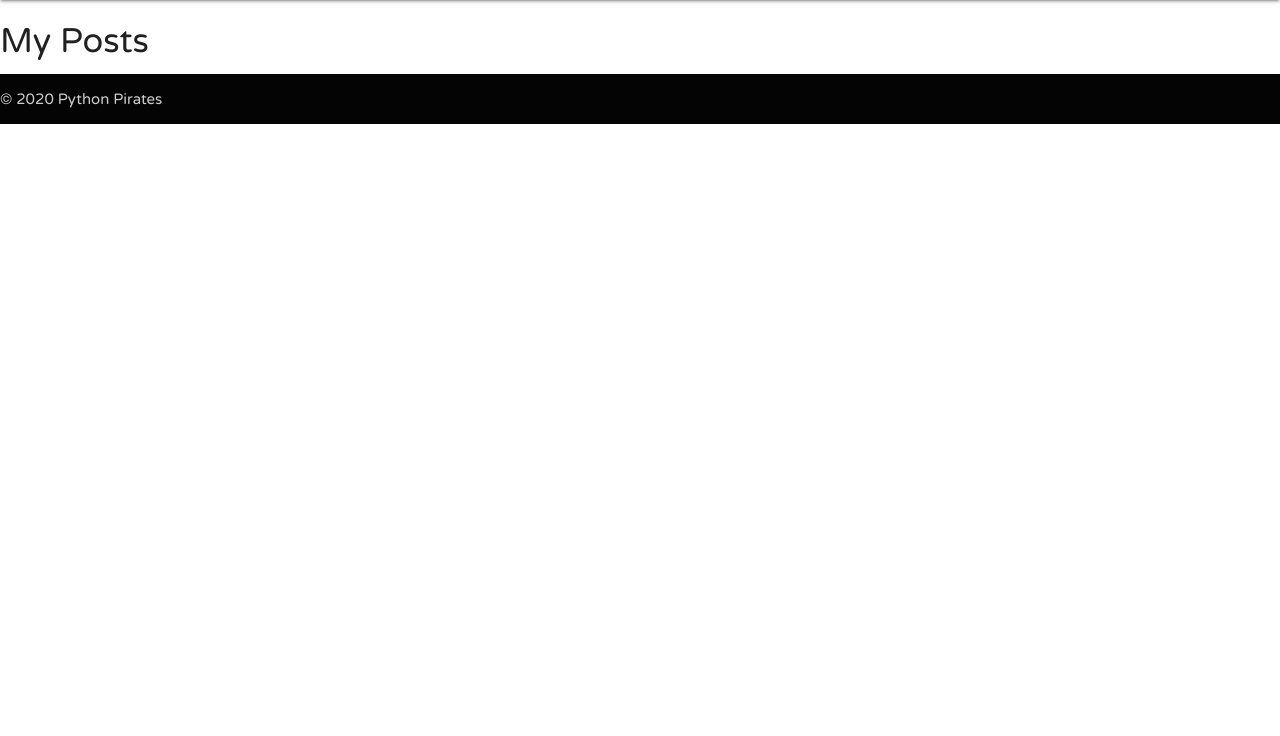
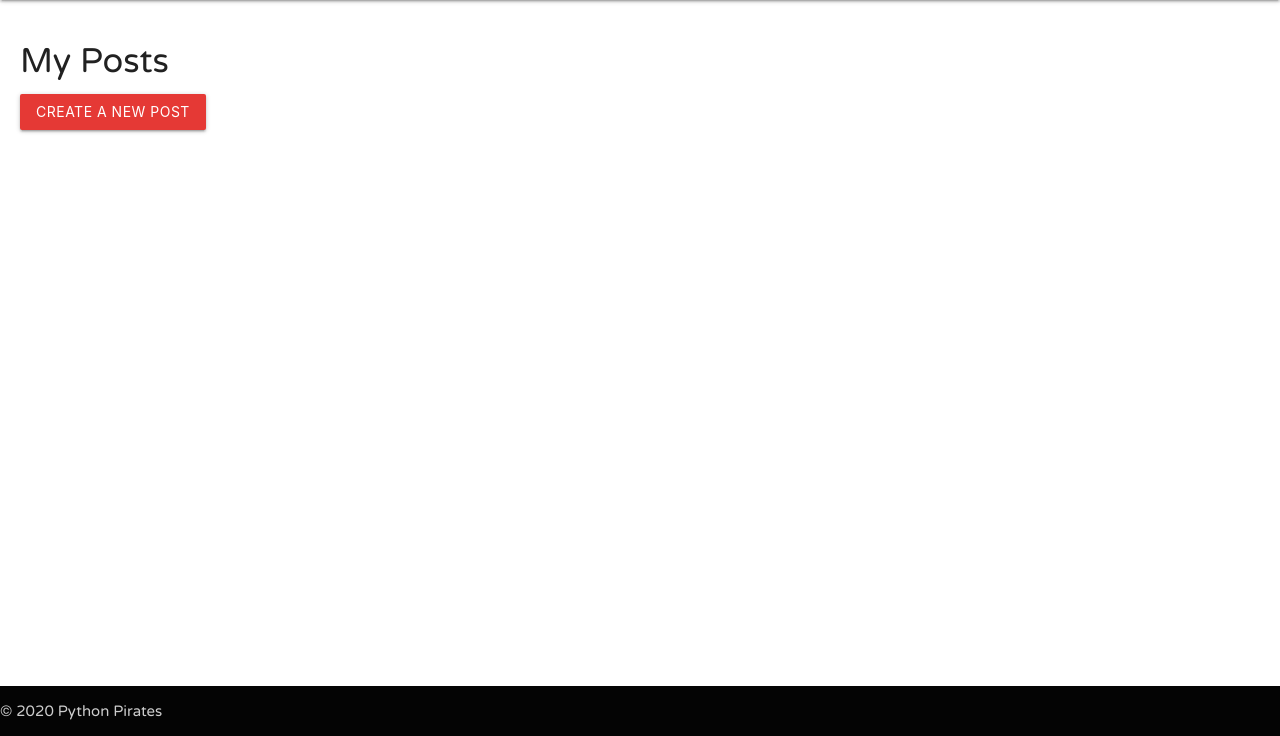
Before and after one commit to ChrisChroma/Assemblr, a Django app: page /posts/my_posts/ in a window 1280 px wide. Shown: the part 64-800 px from the top of the page. Run offline with Django 3.2, Linux system fonts and the light colour scheme; the visitor is signed in with stand-in values (Sample User, id 1); data that the repository does not hold is empty; some libraries are stand-ins or nearby versions.

Commit message:
style my_posts page

```diff
--- a/main_app/templates/posts/my_posts.html
+++ b/main_app/templates/posts/my_posts.html
@@ -1,31 +1,28 @@
 {% extends 'base.html' %}
 {% block content %}
-
+<main>
 <h4>My Posts</h4>
 
 {% for post in my_posts %}
-<div class="row">
-    <div class="col s12 m6">
 <div class="card black darken-1">
   <a href="{% url 'detail' post.id %}">
   <div class="card-content white-text">
     <span class="card-title">{{ post.title }}</span>
     <p>{{ post.created_at }}</p>
-          <p style="color: teal">{{ post.user.username }}</p>
+    <p style="color: red">Posted By {{ post.user.username }}</p>
   </div>
     </a>
   <div class="card-action">
-          <a href="{% url 'posts_update' post.id %}">Edit</a>
-        <a href="{% url 'posts_delete' post.id %}">Delete</a>
-        </div>
-      </div>
+    <a style="color: white;" href="{% url 'posts_update' post.id %}"><i class="material-icons">edit</i></a>
+    <a style="color: white;" href="{% url 'posts_delete' post.id %}"><i class="material-icons">delete</i></a>
   </div>
 </div>
   {% endfor %}
+  <button type="submit" class="btn">
+  <a href="{% url 'posts_create' %}">Create A New Post</a>
+</button>
+</main>
 
-<!-- <button type="submit" class="btn">
-<a href="{% url 'posts_create' %}">Create A New Post</a>
-</button> -->
 
 
 
```
Lines whose indentation alone changed are shown as unchanged.
